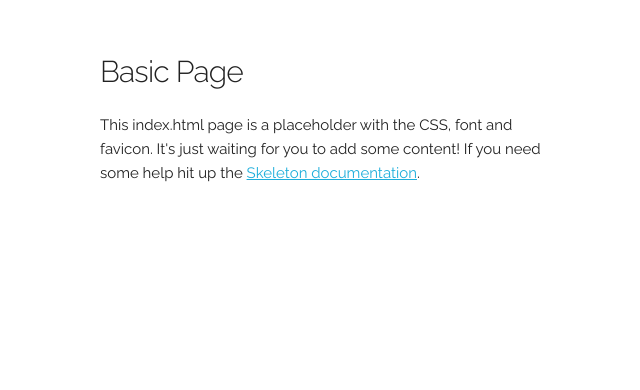
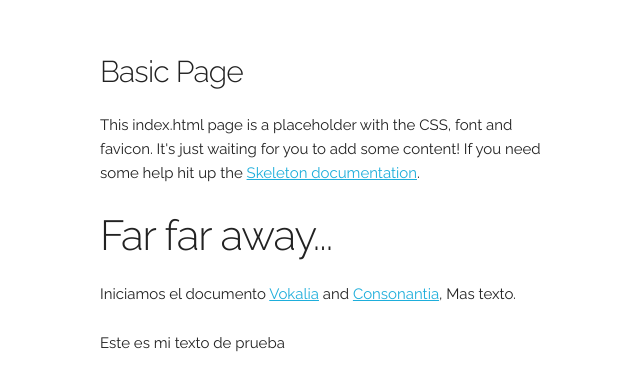
Before and after one commit to Oscar2155/WEB-DE-PRUEBA-SKELETON-, a plain HTML site: page index.html in a window 1280 px wide. Shown: the part 188-578 px from the top of the page, without its empty margins (60-700 px from the left). Drawn offline with Linux system fonts and the light colour scheme.

Commit message:
Update index.html

```diff
--- a/index.html
+++ b/index.html
@@ -40,6 +40,27 @@
     </div>
   </div>
 
+
+   <!-- Segunda parte de mi página web
+  –––––––––––––––––––––––––––––––––––––––––––––––––– -->
+  <section class="fdb-block">
+  <div class="container">
+    <div class="row">
+      <div class="col text-left">
+        <h2>Far far away...</h2>
+
+        <p>Iniciamos el documento <a href="https://www.froala.com">Vokalia</a> and <a href="https://www.froala.com">Consonantia</a>, Mas texto.</p>
+
+        <p>Este es mi texto de prueba</p>
+      </div>
+    </div>
+  </div>
+</section>
+
+
+
+
+
 <!-- End Document
   –––––––––––––––––––––––––––––––––––––––––––––––––– -->
 </body>
```
